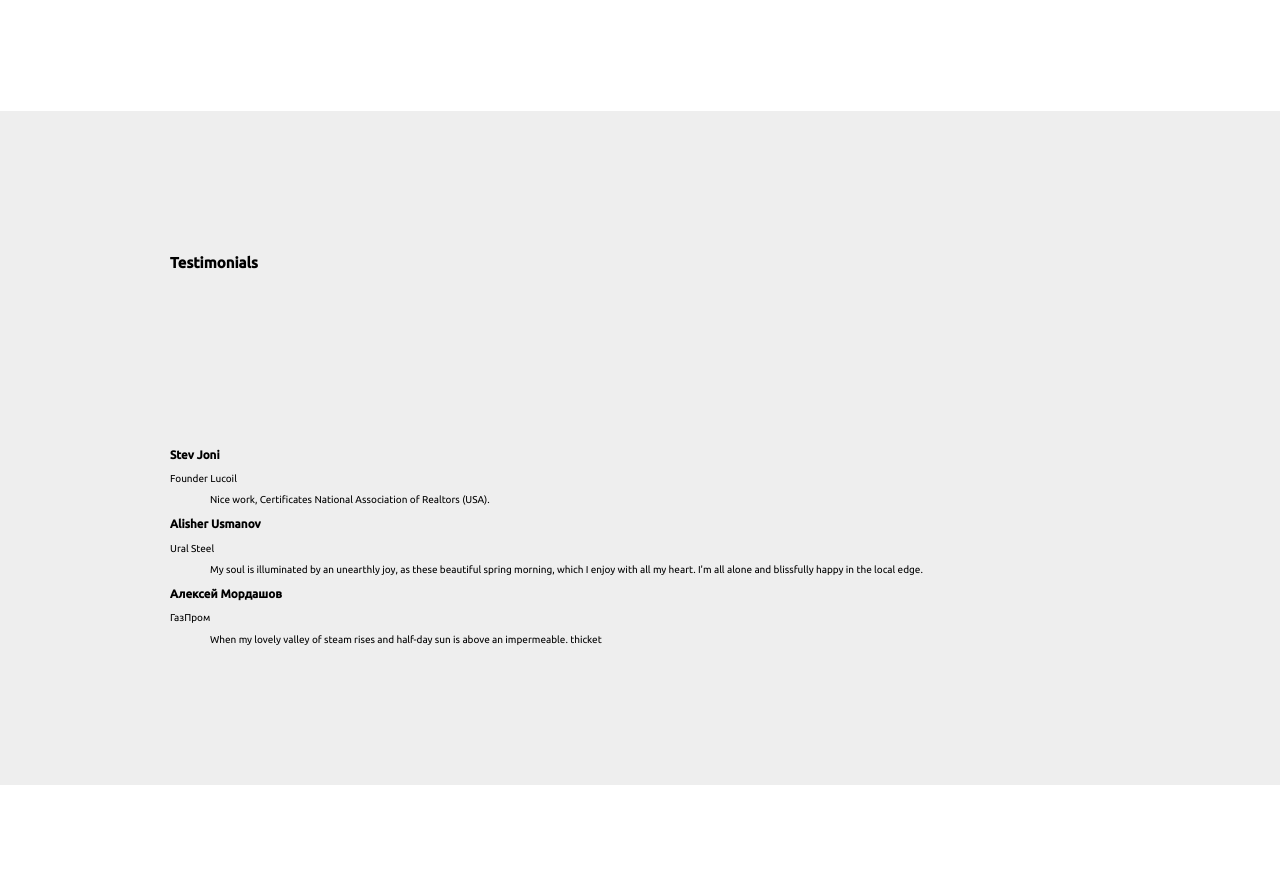
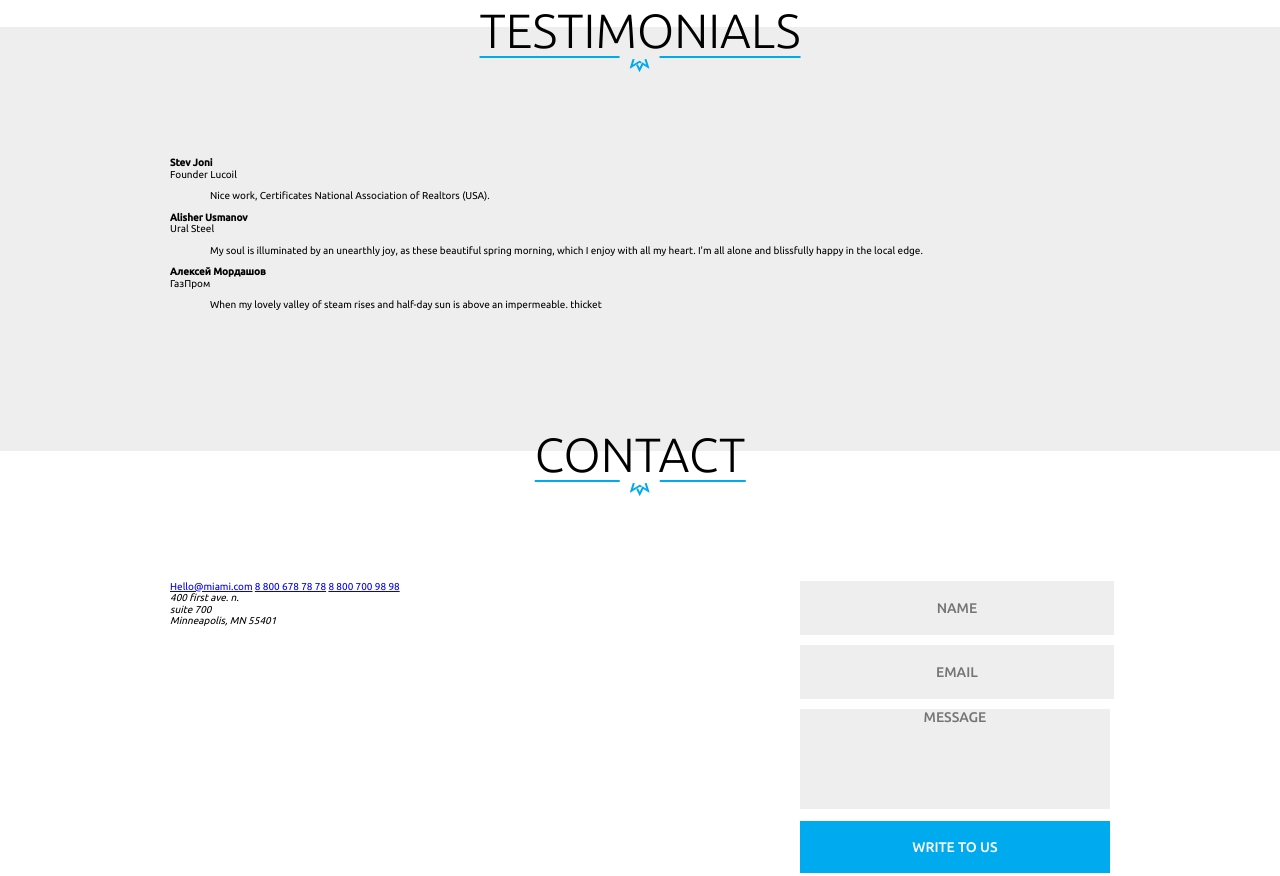
Before and after one commit to yakovina/maiami, a website: page index.html in a window 1280 px wide. Shown: the part 2055-2931 px from the top of the page. Drawn offline with nearby package versions, Linux system fonts and the light colour scheme.

Commit message:
add headers

```diff
--- a/css/normalise.css
+++ b/css/normalise.css
@@ -397,3 +397,8 @@ textarea, p{
   padding: 0;
   margin: 0;
 }
+h2,h3{
+  font-size: 10px;
+  padding: 0;
+  margin: 0;
+}
--- a/index.html
+++ b/index.html
@@ -124,7 +124,15 @@
     <section class="gallery section">
         <div class="container">
             <header class="section__title">
-                <h2>gallery</h2>
+                <h2>gallery
+                        <svg
+                        xmlns="http://www.w3.org/2000/svg"
+                        xmlns:xlink="http://www.w3.org/1999/xlink"
+                        width="20px" height="13px" viewBox="0 0 20 13">
+                       <path fill-rule="evenodd"  fill="rgb(0, 170, 239)"
+                        d="M19.643,9.673 L13.638,5.916 L10.065,13.000 L9.849,13.000 L6.588,6.349 L8.340,5.307 L9.980,8.789 L11.924,4.844 L11.922,4.842 L12.654,3.307 L16.661,5.683 L14.864,0.287 L16.937,0.000 L20.000,9.685 L19.643,9.673 ZM10.000,3.694 L0.357,9.673 L0.000,9.685 L3.063,0.000 L5.137,0.287 L3.339,5.683 L9.878,1.805 L10.000,1.805 L10.122,1.805 L12.155,3.011 L11.442,4.553 L10.000,3.694 Z"/>
+                       </svg>
+                </h2>
                 <!--iconfordecor-->
 
             </header>
@@ -150,7 +158,15 @@
     <section class="section consultation">
         <div class="container">
             <header class="section__title">
-                <h2>Consultation</h2>
+                <h2>Consultation
+                        <svg
+                        xmlns="http://www.w3.org/2000/svg"
+                        xmlns:xlink="http://www.w3.org/1999/xlink"
+                        width="20px" height="13px" viewBox="0 0 20 13">
+                       <path fill-rule="evenodd"  fill="rgb(0, 170, 239)"
+                        d="M19.643,9.673 L13.638,5.916 L10.065,13.000 L9.849,13.000 L6.588,6.349 L8.340,5.307 L9.980,8.789 L11.924,4.844 L11.922,4.842 L12.654,3.307 L16.661,5.683 L14.864,0.287 L16.937,0.000 L20.000,9.685 L19.643,9.673 ZM10.000,3.694 L0.357,9.673 L0.000,9.685 L3.063,0.000 L5.137,0.287 L3.339,5.683 L9.878,1.805 L10.000,1.805 L10.122,1.805 L12.155,3.011 L11.442,4.553 L10.000,3.694 Z"/>
+                       </svg>
+                </h2>
                 <!--iconfordecor-->
 
             </header>
@@ -176,9 +192,16 @@
     <section class="section testimonials">
             <div class="container">
                 <header class="section__title">
-                    <h2>Testimonials</h2>
+                    <h2>Testimonials
+                            <svg
+                            xmlns="http://www.w3.org/2000/svg"
+                            xmlns:xlink="http://www.w3.org/1999/xlink"
+                            width="20px" height="13px" viewBox="0 0 20 13">
+                           <path fill-rule="evenodd"  fill="rgb(0, 170, 239)"
+                            d="M19.643,9.673 L13.638,5.916 L10.065,13.000 L9.849,13.000 L6.588,6.349 L8.340,5.307 L9.980,8.789 L11.924,4.844 L11.922,4.842 L12.654,3.307 L16.661,5.683 L14.864,0.287 L16.937,0.000 L20.000,9.685 L19.643,9.673 ZM10.000,3.694 L0.357,9.673 L0.000,9.685 L3.063,0.000 L5.137,0.287 L3.339,5.683 L9.878,1.805 L10.000,1.805 L10.122,1.805 L12.155,3.011 L11.442,4.553 L10.000,3.694 Z"/>
+                           </svg>
+                    </h2>
                     <!--iconfordecor-->
-                    <svg></svg>
                 </header>
                 <div class="testwrapper">
                     <div class="testimonials__item">
@@ -206,7 +229,15 @@
         <section class="section contact">
                 <div class="container">
                     <header class="section__title">
-                        <h2>Contact</h2>
+                        <h2>Contact
+                                <svg
+                                xmlns="http://www.w3.org/2000/svg"
+                                xmlns:xlink="http://www.w3.org/1999/xlink"
+                                width="20px" height="13px" viewBox="0 0 20 13">
+                               <path fill-rule="evenodd"  fill="rgb(0, 170, 239)"
+                                d="M19.643,9.673 L13.638,5.916 L10.065,13.000 L9.849,13.000 L6.588,6.349 L8.340,5.307 L9.980,8.789 L11.924,4.844 L11.922,4.842 L12.654,3.307 L16.661,5.683 L14.864,0.287 L16.937,0.000 L20.000,9.685 L19.643,9.673 ZM10.000,3.694 L0.357,9.673 L0.000,9.685 L3.063,0.000 L5.137,0.287 L3.339,5.683 L9.878,1.805 L10.000,1.805 L10.122,1.805 L12.155,3.011 L11.442,4.553 L10.000,3.694 Z"/>
+                               </svg>
+                        </h2>
                         <!--iconfordecor-->
 
                     </header>
--- a/src/sass/_all.sass
+++ b/src/sass/_all.sass
@@ -61,6 +61,37 @@ body
     &:nth-child(odd)
         background-color: #eeeeee
     &__left
+        width: 50%
+    &__right
         width: 33%
-    &__right
-        width: 50%
+    &__title
+        & svg
+            position: absolute
+            bottom: -15px
+            height: 15px
+            fill: #00aaef
+            left: 50%
+            transform: translate(-50%,0)
+        & h2
+            font-size: 4.8rem
+            font-weight: 300
+            color: #000000
+            padding-bottom: 20px
+            text-transform: uppercase
+            position: absolute
+            left: 50%
+            top: -0.5em
+            transform: translate(-50%,0)
+            padding: 0
+            &:after, &:before
+                margin-top: 5px
+                content: ""
+                width: calc(50% - 2rem)
+                position: absolute
+                height: 0.2rem
+                background-color: #00aaef
+                bottom: 0
+            &:before
+                left: 0
+            &:after
+                right: 0
```
Also changed, not shown: css/styles.css.
